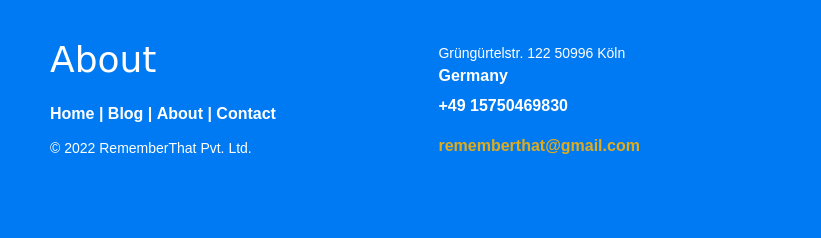
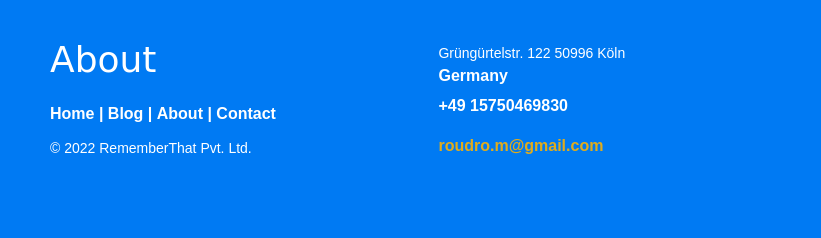
Before and after one commit to roudromehedi/HTML_CSS_JavaScript_responsive_site, a plain HTML site: page index.html in a window 1280 px wide. Shown: the part 2613-2851 px from the top of the page, 0-821 px from the left. Drawn offline with Linux system fonts and the light colour scheme.

Commit message:
Update index.html

```diff
--- a/index.html
+++ b/index.html
@@ -155,7 +155,7 @@
         </div>
         <div>
             <i class="fa fa-envelope"></i>
-            <p><a href="mailto:support@eduonix.com">rememberthat@gmail.com</a></p>
+            <p><a href="mailto:roudro.m@gmail.com">roudro.m@gmail.com</a></p>
         </div>
     </div>
     <div class="footer-right">
```
